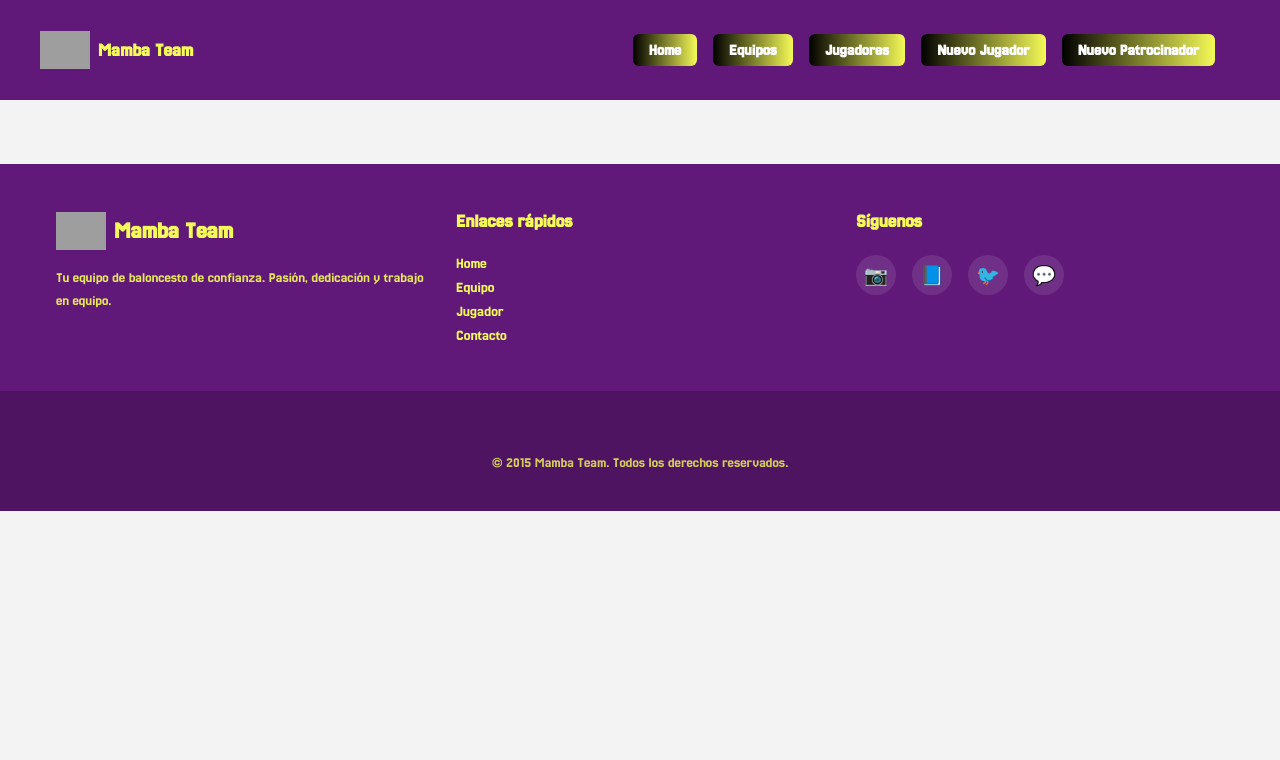
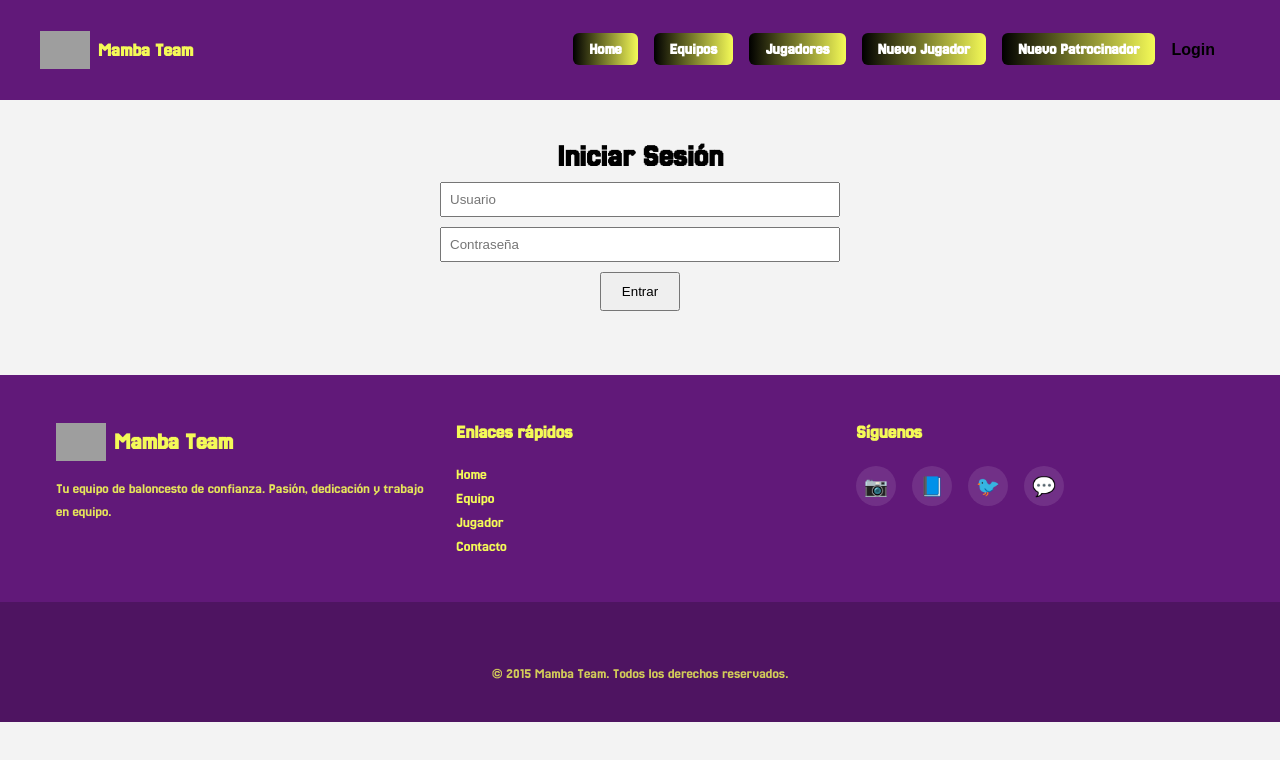
Before and after one commit to Taazz7/TFG-MambaTeam, a Vue app: page /login in a window 1280 px wide. Shown: the top 760 px of the page. Built offline with nearby package versions, Linux system fonts and the light colour scheme; grey boxes are pictures that could not be loaded.

Commit message:
Inicio de sesion

```diff
--- a/src/components/header.vue
+++ b/src/components/header.vue
@@ -25,6 +25,19 @@
           <li class="nav__item">
             <router-link class="nav__link" to="/formularioPatrocinador">Nuevo Patrocinador</router-link>
           </li>
+
+          <!-- 🔐 LOGIN / ADMIN -->
+          <li class="nav__item" v-if="!isLoggedIn()">
+            <button class="nav__link nav__button" @click="goLogin">Login</button>
+          </li>
+
+          <li class="nav__item" v-if="isLoggedIn() && isAdmin()">
+            <button class="nav__link nav__button" @click="goAdmin">Administración</button>
+          </li>
+
+          <li class="nav__item" v-if="isLoggedIn()">
+            <button class="nav__link nav__button" @click="logout">Salir</button>
+          </li>
         </ul>
       </nav>
 
@@ -33,9 +46,25 @@
 </template>
 
 <script setup>
-// No necesita lógica adicional por ahora
+import { useAuth } from '@/composables/useAuth'
+import { useRouter } from 'vue-router'
+
+const { isLoggedIn, isAdmin, logout } = useAuth()
+const router = useRouter()
+
+const goLogin = () => router.push('/login')
+const goAdmin = () => router.push('/admin/stats/nac')
 </script>
 
 <style lang="scss" scoped>
 @import '@/styles/main.scss';
+
+.nav__button {
+  background: none;
+  border: none;
+  cursor: pointer;
+  font-size: inherit;
+  padding: 0;
+  color: inherit;
+}
 </style>
--- /dev/null
+++ b/src/composables/useAuth.ts
@@ -0,0 +1,49 @@
+import { ref } from 'vue'
+import { API_CONFIG } from '../config/api'
+
+const token = ref(localStorage.getItem('token') || null)
+const user = ref(null)
+
+export function useAuth() {
+  const isLoggedIn = () => token.value !== null
+
+  const login = async (username: string, password: string) => {
+    const response = await fetch(`http://localhost:5000/Auth/Login`, {
+      method: 'POST',
+      headers: API_CONFIG.HEADERS,
+      body: JSON.stringify({ userName: username, password })
+    })
+
+    if (!response.ok) return false
+
+    const jwt = await response.text()
+    token.value = jwt
+    localStorage.setItem('token', jwt)
+
+    const payload = JSON.parse(atob(jwt.split('.')[1]))
+    user.value = payload
+
+    return true
+  }
+
+  const logout = () => {
+    token.value = null
+    user.value = null
+    localStorage.removeItem('token')
+  }
+
+  const isAdmin = () => {
+    if (!token.value) return false
+    const payload = JSON.parse(atob(token.value.split('.')[1]))
+    return payload.role === 'Admin'
+  }
+
+  return {
+    token,
+    user,
+    isLoggedIn,
+    isAdmin,
+    login,
+    logout
+  }
+}
--- a/src/config/api.ts
+++ b/src/config/api.ts
@@ -6,6 +6,7 @@ export const API_CONFIG = {
   }
 };
 
+
 export const fetchData = async (endpoint: string) => {
   const response = await fetch(`${API_CONFIG.BASE_URL}${endpoint}`, {
     headers: API_CONFIG.HEADERS
--- a/src/router/index.js
+++ b/src/router/index.js
@@ -5,9 +5,15 @@ import Player from '@/views/Player.vue'
 import FormularioJugador from '@/views/formularioJugador.vue'
 import FormularioPatrocinador from '@/views/formularioPatrocinador.vue'
 
-// Import dinámico para el panel admin
+// Admin
 const AdminStatsNac = () => import('@/admin/AdminStatsNac.vue')
 const AdminStatsA = () => import('@/admin/AdminStatsA.vue')
+
+// Login
+const Login = () => import('@/views/Login.vue')
+
+// Auth composable
+import { useAuth } from '@/composables/useAuth'
 
 const routes = [
   {
@@ -40,6 +46,13 @@ const routes = [
     props: true
   },
 
+  // 🔐 LOGIN
+  {
+    path: '/login',
+    name: 'Login',
+    component: Login
+  },
+
   // -------------------------
   // 📌 RUTAS PANEL ADMIN
   // -------------------------
@@ -60,4 +73,17 @@ const router = createRouter({
   routes
 })
 
+// 🔐 PROTECCIÓN DE RUTAS ADMIN
+router.beforeEach((to, from, next) => {
+  const { isLoggedIn, isAdmin } = useAuth()
+
+  if (to.path.startsWith('/admin')) {
+    if (!isLoggedIn() || !isAdmin()) {
+      return next('/login')
+    }
+  }
+
+  next()
+})
+
 export default router
--- /dev/null
+++ b/src/views/login.vue
@@ -0,0 +1,57 @@
+<template>
+  <div class="login-container">
+    <h1>Iniciar Sesión</h1>
+
+    <form @submit.prevent="onLogin">
+      <input v-model="username" placeholder="Usuario" required />
+      <input v-model="password" type="password" placeholder="Contraseña" required />
+
+      <button type="submit">Entrar</button>
+    </form>
+
+    <p v-if="error" class="error">{{ error }}</p>
+  </div>
+</template>
+
+<script setup>
+import { ref } from 'vue'
+import { useAuth } from '../composables/useAuth'
+import { useRouter } from 'vue-router'
+
+const username = ref('')
+const password = ref('')
+const error = ref(null)
+
+const { login } = useAuth()
+const router = useRouter()
+
+const onLogin = async () => {
+  const ok = await login(username.value, password.value)
+  if (!ok) {
+    error.value = 'Credenciales incorrectas'
+    return
+  }
+
+  router.push('/admin/stats/nac')
+}
+</script>
+
+<style scoped>
+.login-container {
+  max-width: 400px;
+  margin: 40px auto;
+  text-align: center;
+}
+input {
+  display: block;
+  width: 100%;
+  margin: 10px 0;
+  padding: 8px;
+}
+button {
+  padding: 10px 20px;
+}
+.error {
+  color: red;
+}
+</style>
```
